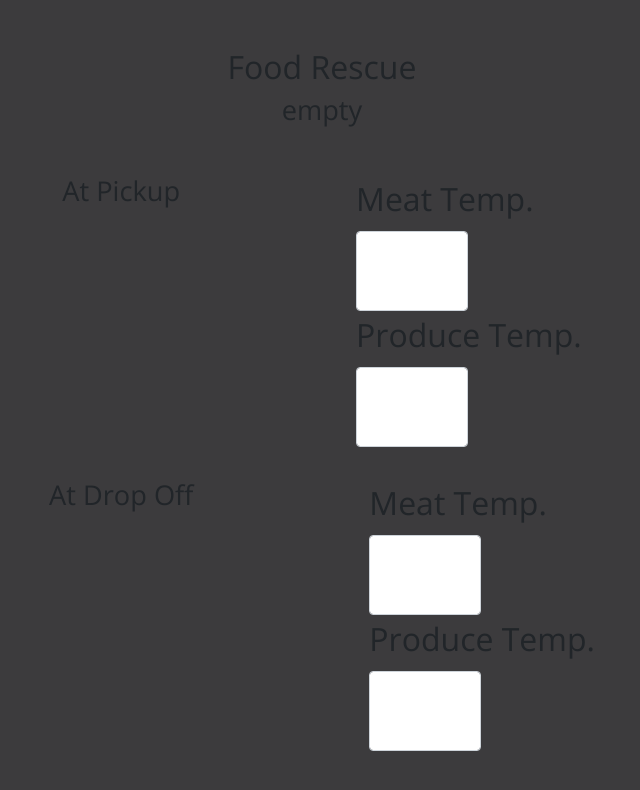
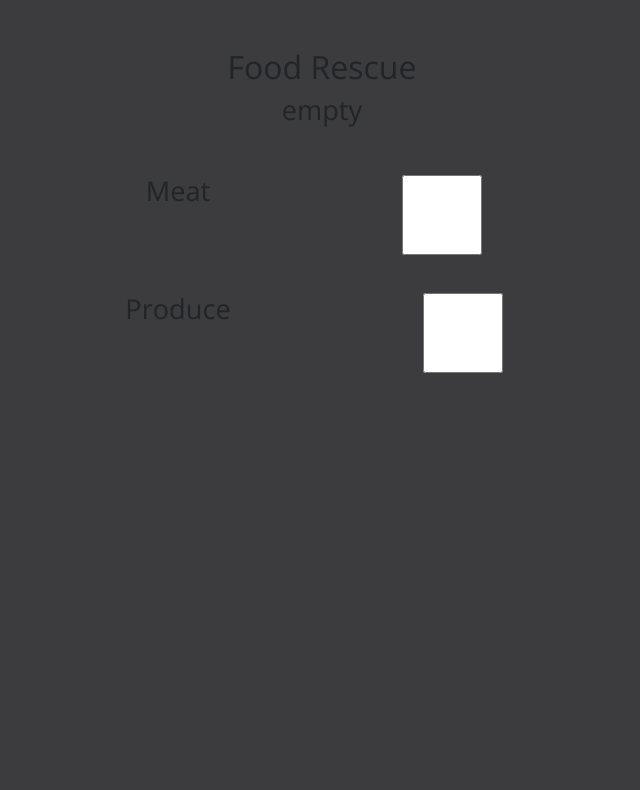
Before and after one commit to bluek1te/feed-txstate, an Angular app in the folder hcfb-fe/: page /rescue/temperature in a window 1280 px wide. Shown: the top 790 px of the page, without its empty margins (318-958 px from the left). Built offline with nearby package versions, Linux system fonts and the light colour scheme.

Commit message:
Update temperature.component.html

```diff
--- a/hcfb-fe/src/app/rescue/temperature/temperature.component.html
+++ b/hcfb-fe/src/app/rescue/temperature/temperature.component.html
@@ -6,31 +6,26 @@
 </div>
 <div class="d-flex justify-content-center">
    <div class="p-2 bd-highlight rescue-form">
-      <h3>At Pickup</h3>
+      <h3>Meat</h3>
    </div>
    <div class="p-2 bd-highlight rescue-form">
       <form>
          <div class="form-group">
-            <label for="initialMeatTemp">Meat Temp.</label>
-            <input type="number" class="form-control" id="initialMeatTemp">
-            <label for="initialProduceTemp">Produce Temp.</label>
-            <input type="number" class="form-control" id="initialProduceTemp">
+            <input type="checkbox" name="MeatTemp1" value="MeatTemp"><br>
+         </div>
+      </form>
+   </div>
+
+</div>
+<div class="d-flex justify-content-center">
+   <div class="p-2 bd-highlight rescue-form">
+      <h3>Produce</h3>
+   </div>
+   <div class="p-2 bd-highlight rescue-form">
+      <form>
+         <div class="form-group">
+            <input type="checkbox" name="ProduceTemp1" value="ProduceTemp"><br>
          </div>
       </form>
    </div>
 </div>
-<div class="d-flex justify-content-center">
-   <div class="p-2 bd-highlight rescue-form">
-      <h3>At Drop Off</h3>
-   </div>
-   <div class="p-2 bd-highlight rescue-form">
-      <form>
-         <div class="form-group">
-            <label for="initialMeatTemp">Meat Temp.</label>
-            <input type="number" class="form-control" id="initialMeatTemp">
-            <label for="initialProduceTemp">Produce Temp.</label>
-            <input type="number" class="form-control" id="initialProduceTemp">
-         </div>
-      </form>
-   </div>
-</div>
```
